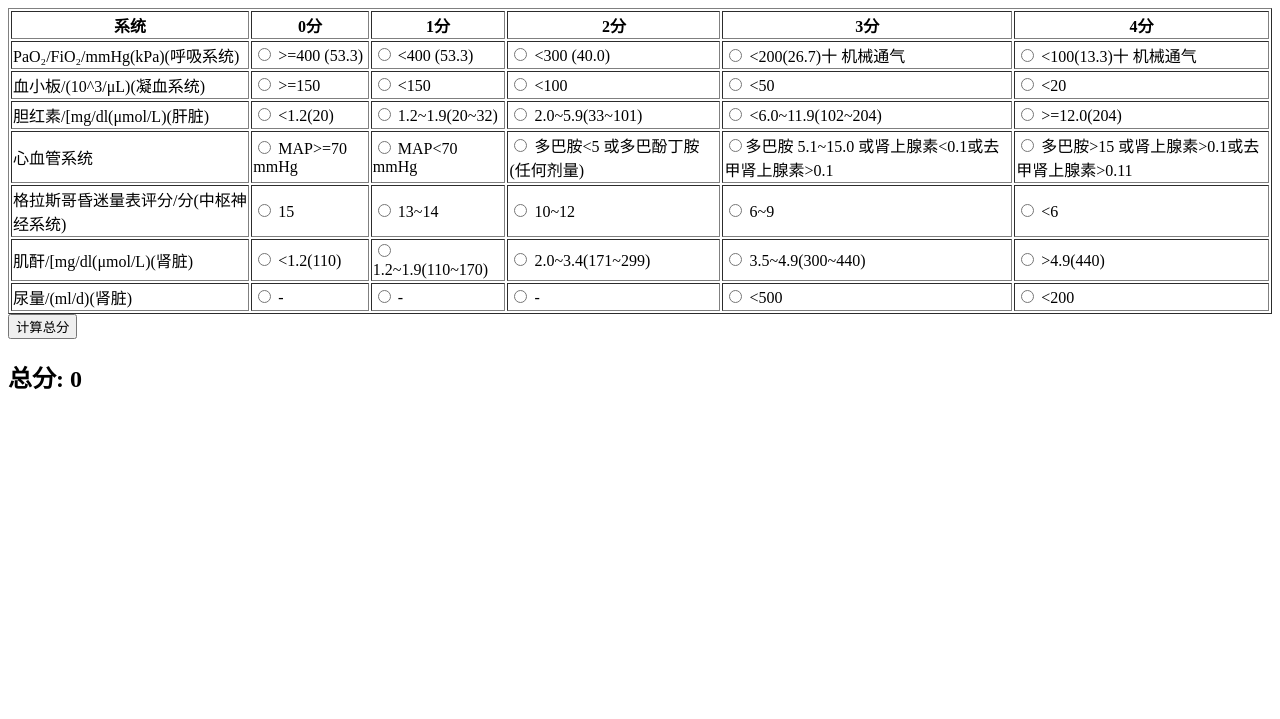
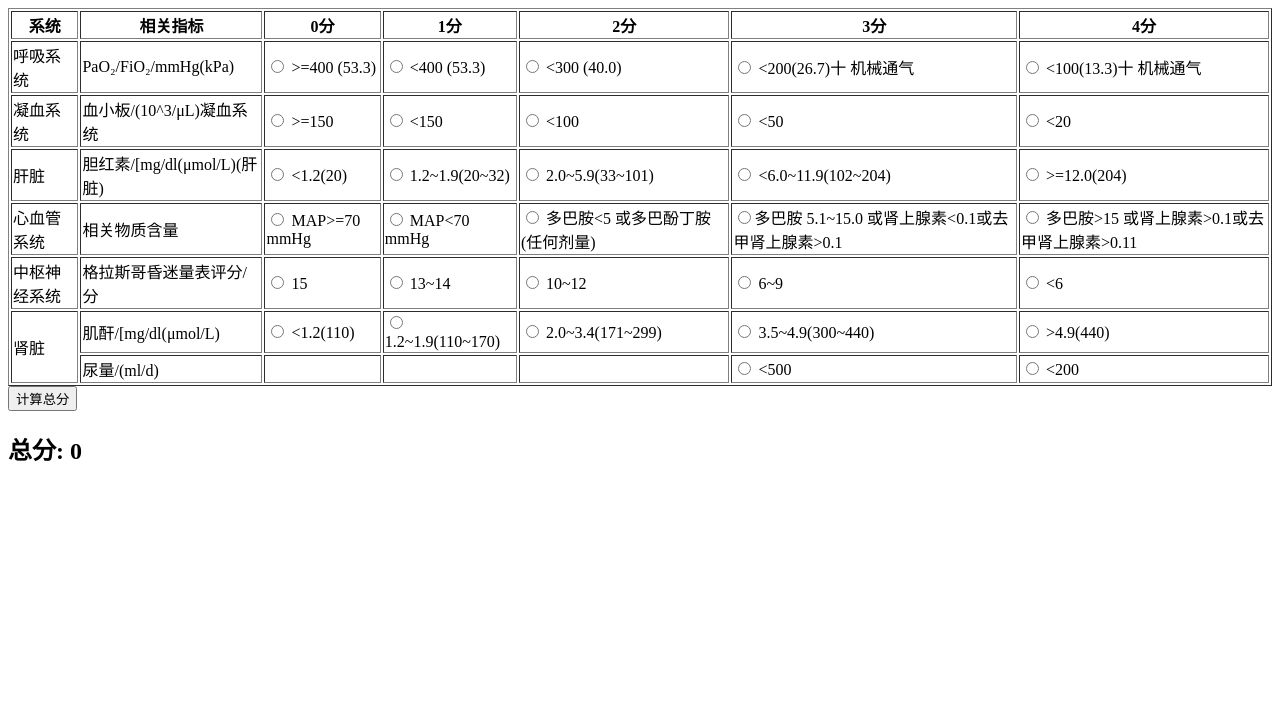
Before and after one commit to YiTuanZao/SOFA.github.io, a plain HTML site: page index.html in a window 1280 px wide. Shown: the part 81-800 px from the top of the page. Drawn offline with Linux system fonts and the light colour scheme.

Commit message:
Update index.html

```diff
--- a/index.html
+++ b/index.html
@@ -22,13 +22,13 @@
                 const radios = document.getElementsByName(key);
                 for (let radio of radios) {
                     if (radio.checked) {
-                        // 将选中的值转换为数字并相加
+
                         totalScore += parseInt(radio.value[0]); // 取值的第一个字符并转为整数
                     }
                 }
             }
 
-            // 显示总分
+
             document.getElementById("totalScore").innerText = "总分: " + totalScore;
         }
     </script>
@@ -37,11 +37,17 @@
 
     <div class="container">
         <h1>SOFA评分计算器</h1>
+        <style>
+            h1 {
+              text-align: center;
+            }
+          </style>
 
         <table border="1">
             <thead>
                 <tr>
                     <th>系统</th>
+                    <th>相关指标</th>
                     <th>0分</th>
                     <th>1分</th>
                     <th>2分</th>
@@ -51,7 +57,8 @@
             </thead>
             <tbody>
                 <tr>
-                    <td>PaO₂/FiO₂/mmHg(kPa)(呼吸系统)</td>
+                    <td>呼吸系统</td>
+                    <td>PaO₂/FiO₂/mmHg(kPa)</td>
                     <td>
                         <input type="radio" name="A" value="0"> >=400
                         (53.3)<br>
@@ -82,7 +89,8 @@
         </thead>
         <tbody>
             <tr>
-                <td>血小板/(10^3/μL)(凝血系统)</td>
+                <td>凝血系统</td>
+                <td>血小板/(10^3/μL)凝血系统</td>
                 <td>
                     <input type="radio" name="B" value="0"> >=150<br>
 
@@ -108,6 +116,7 @@
     </thead>
     <tbody>
         <tr>
+            <td>肝脏</td>
             <td>胆红素/[mg/dl(μmol/L)(肝脏)</td>
             <td>
                 <input type="radio" name="C" value="0"> <1.2(20) <br>
@@ -135,6 +144,7 @@
 <tbody>
     <tr>
         <td>心血管系统</td>
+        <td>相关物质含量</td>
         <td>
             <input type="radio" name="D" value="0"> MAP>=70 mmHg <br>
 
@@ -162,7 +172,8 @@
 </thead>
 <tbody>
     <tr>
-        <td>格拉斯哥昏迷量表评分/分(中枢神经系统)</td>
+        <td>中枢神经系统</td>
+        <td>格拉斯哥昏迷量表评分/分</td>
         <td>
             <input type="radio" name="E" value="0"> 15<br>
 
@@ -188,7 +199,8 @@
 </thead>
 <tbody>
     <tr>
-        <td>肌酐/[mg/dl(μmol/L)(肾脏)</td>
+        <td rowspan="2">肾脏</td> <!-- Merge the cells for "肾脏" -->
+        <td>肌酐/[mg/dl(μmol/L)</td>
         <td>
             <input type="radio" name="F" value="0"> <1.2(110) <br>
 
@@ -210,21 +222,18 @@
 
         </td>
     </tr>
-</tbody>
-</thead>
-<tbody>
     <tr>
-        <td>尿量/(ml/d)(肾脏)</td>
+        <td>尿量/(ml/d)</td>
         <td>
-            <input type="radio" name="G" value="0"> -<br>
+
 
         </td>
         <td>
-            <input type="radio" name="G" value="1"> -<br>
+
 
         </td>
         <td>
-            <input type="radio" name="G" value="2"> -<br>
+
 
         </td>
         <td>
```
